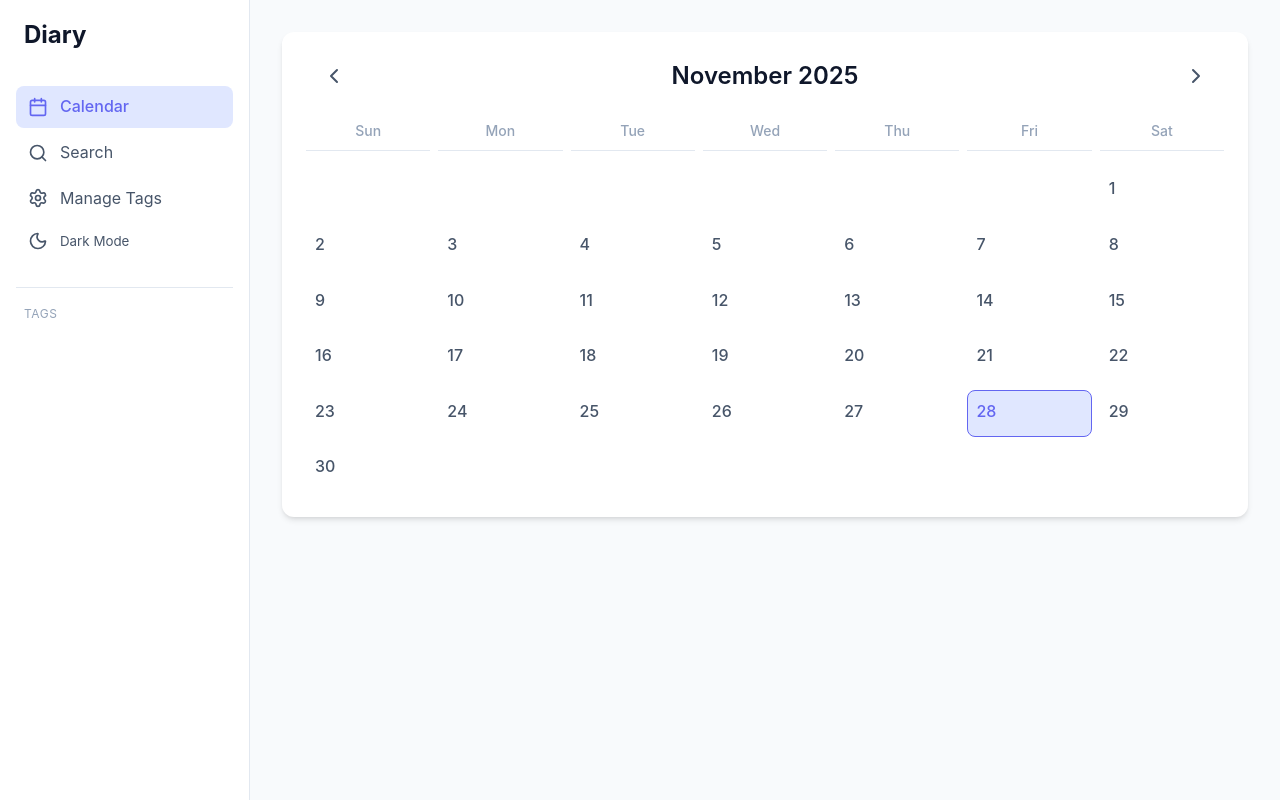
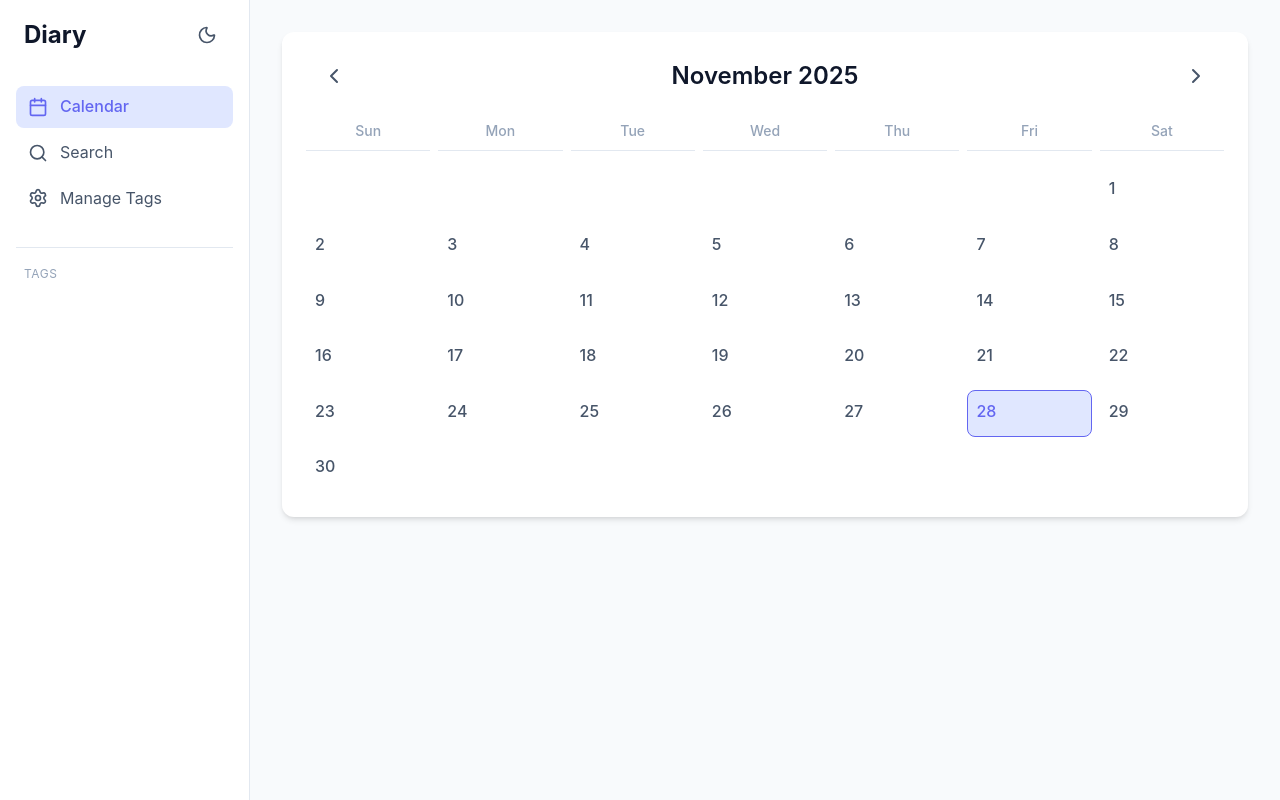
Before and after one commit to TakumaNakao/diary_app, a React (Vite) app: page / in a window 1280 px wide. Built offline with nearby package versions, Linux system fonts and the light colour scheme.

Commit message:
feat: implement initial diary application with core UI components, state management, utilities, and deployment workflow.

```diff
--- a/src/components/Layout/Layout.css
+++ b/src/components/Layout/Layout.css
@@ -19,6 +19,9 @@
 }
 
 .sidebar-header {
+    display: flex;
+    align-items: center;
+    gap: var(--spacing-3);
     margin-bottom: var(--spacing-8);
     padding: 0 var(--spacing-2);
 }
@@ -26,6 +29,25 @@
 .sidebar-header h1 {
     font-size: 1.5rem;
     font-weight: 700;
+    color: var(--color-text-primary);
+    flex: 1;
+}
+
+.theme-toggle-btn {
+    padding: var(--spacing-2);
+    border-radius: var(--radius-md);
+    color: var(--color-text-secondary);
+    background: transparent;
+    transition: all var(--transition-fast);
+    display: flex;
+    align-items: center;
+    justify-content: center;
+    cursor: pointer;
+    border: none;
+}
+
+.theme-toggle-btn:hover {
+    background-color: var(--color-bg-tertiary);
     color: var(--color-text-primary);
 }
 
@@ -186,7 +208,6 @@
     .app-layout {
         flex-direction: column;
         height: 100vh;
-        /* Keep full height */
         overflow: hidden;
     }
 
@@ -236,14 +257,10 @@
     }
 
     .nav-section {
-        display: block;
-        /* Show tags in sidebar on mobile */
+        margin-top: var(--spacing-4);
     }
 
     .main-content {
         padding: var(--spacing-4);
-        height: 100%;
-        /* Take remaining height */
-        overflow-y: auto;
     }
 }
--- a/src/components/Layout/Layout.jsx
+++ b/src/components/Layout/Layout.jsx
@@ -98,6 +98,9 @@ const Layout = () => {
             <aside className={`sidebar ${isSidebarOpen ? 'open' : ''}`}>
                 <div className="sidebar-header">
                     <h1>Diary</h1>
+                    <button onClick={toggleTheme} className="theme-toggle-btn" title={theme === 'dark' ? 'Switch to Light Mode' : 'Switch to Dark Mode'}>
+                        {theme === 'dark' ? <Sun size={20} /> : <Moon size={20} />}
+                    </button>
                     <button
                         className="close-menu-btn"
                         onClick={() => setIsSidebarOpen(false)}
@@ -119,10 +122,6 @@ const Layout = () => {
                         <Settings size={20} />
                         <span>Manage Tags</span>
                     </Link>
-                    <button onClick={toggleTheme} className="nav-item theme-toggle">
-                        {theme === 'dark' ? <Sun size={20} /> : <Moon size={20} />}
-                        <span>{theme === 'dark' ? 'Light Mode' : 'Dark Mode'}</span>
-                    </button>
 
                     <div className="nav-section">
                         <span className="nav-section-title">Tags</span>
```
